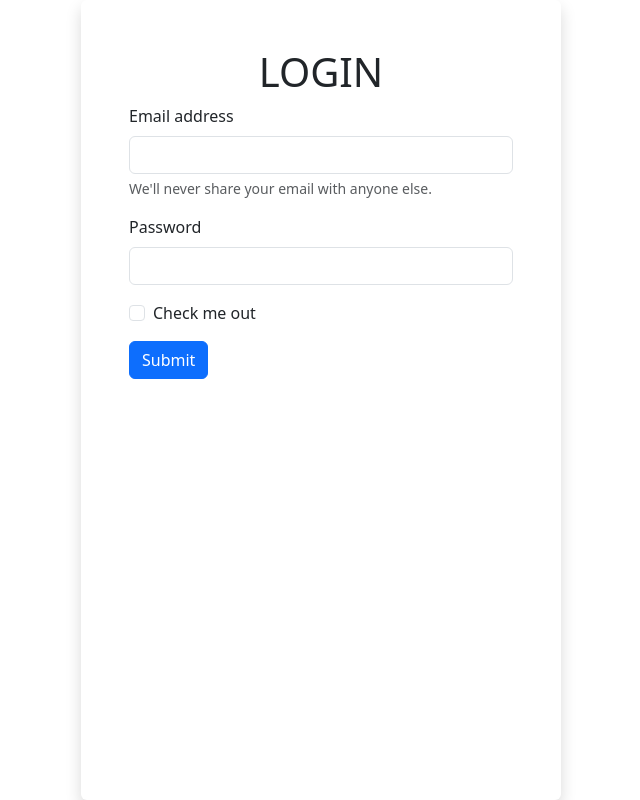
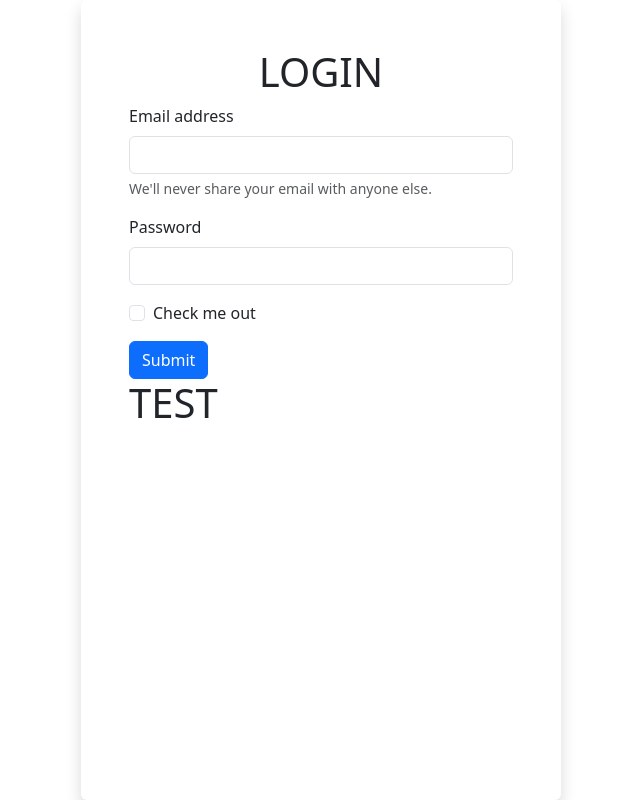
Before and after one commit to EraQerimi/BookStore, a PHP site: page /login.php in a window 1280 px wide. Shown: the whole page, without its empty margins (319-959 px from the left). Run offline with PHP 8.4, Linux system fonts and the light colour scheme.

Commit message:
LEDIONAt

```diff
--- a/login.php
+++ b/login.php
@@ -31,6 +31,7 @@
             <label class="form-check-label" for="exampleCheck1">Check me out</label>
         </div>
         <button type="submit" class="btn btn-primary">Submit</button>
+        <h1>TEST</h1>
     </form>
     </div>
 
```
